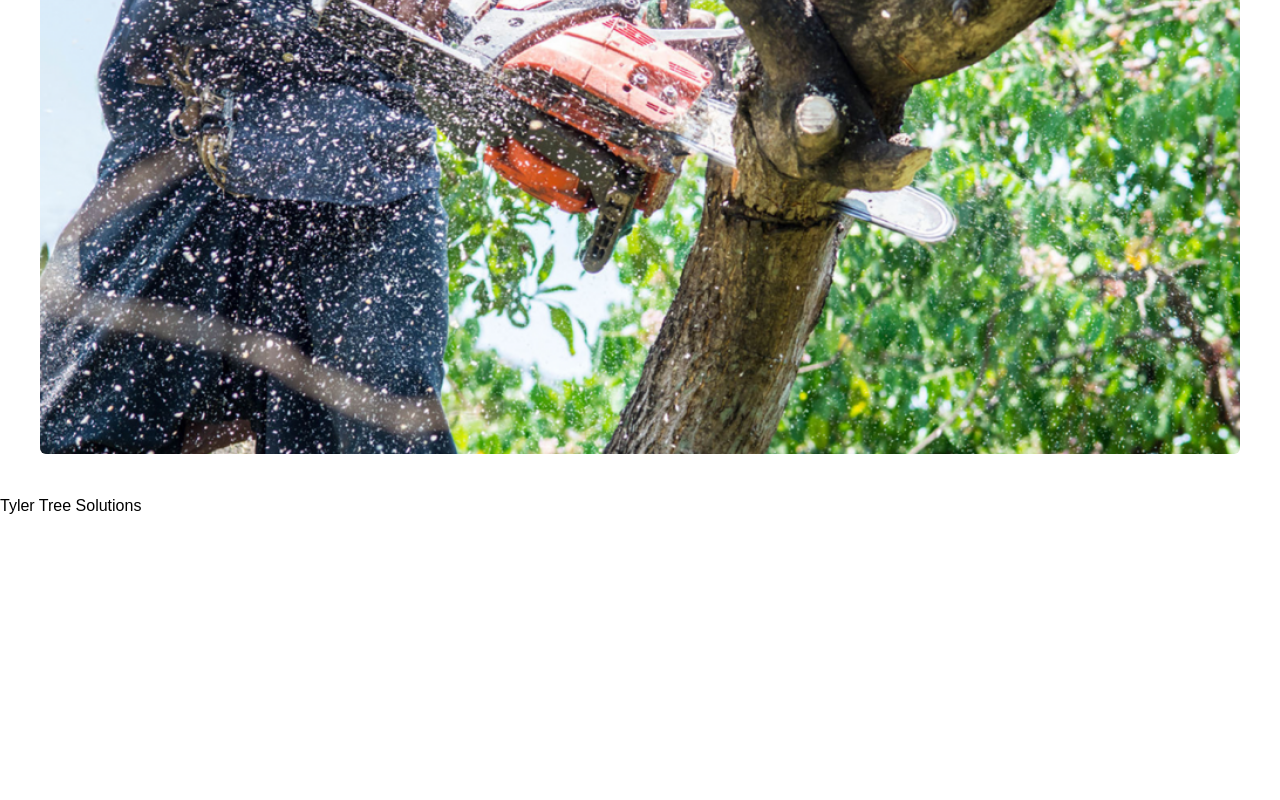
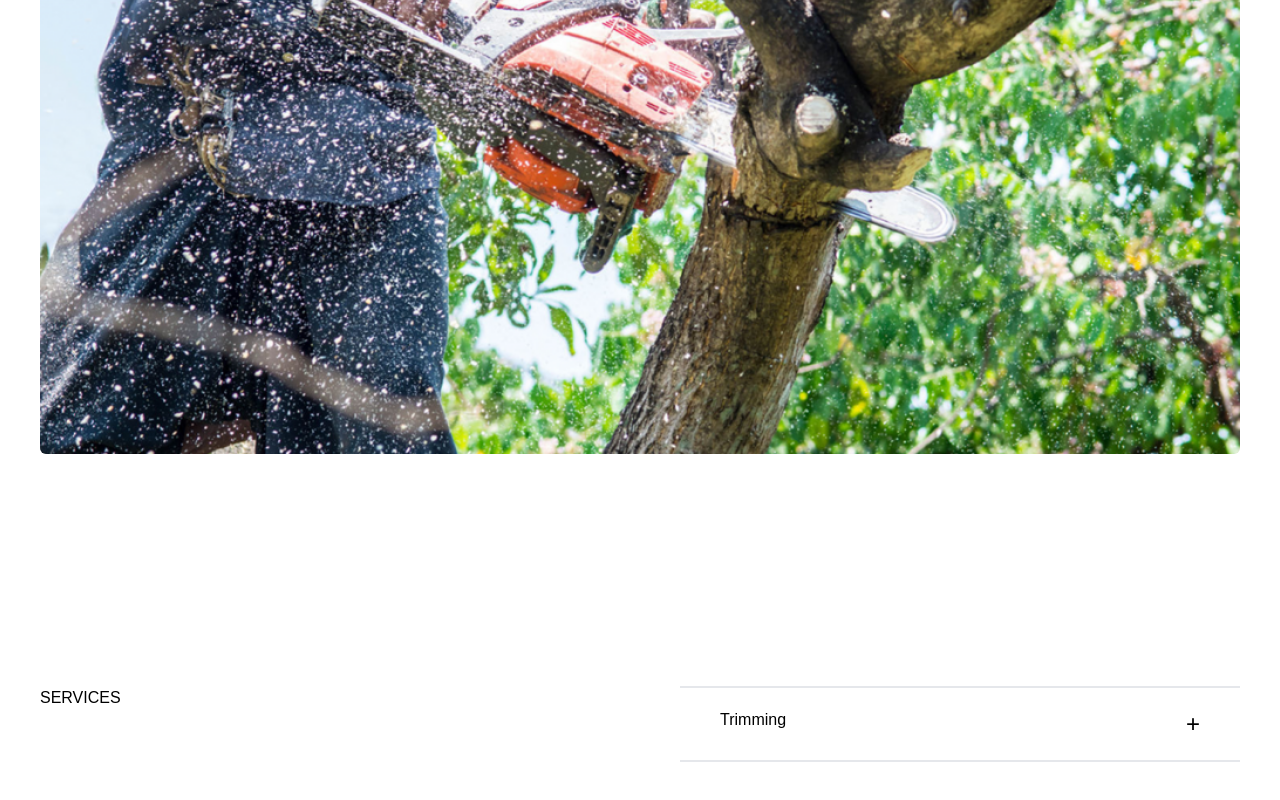
Before and after one commit to gmcclarin/tyler, a React (Create React App) app: page / in a window 1280 px wide. Shown: the part 320-1120 px from the top of the page. Before the commit the page ends 838 px from the top, so only its background shows below. Built offline with nearby package versions, Linux system fonts and the light colour scheme.

Commit message:
create services component, import into Home . Create first placeholder service

```diff
--- /dev/null
+++ b/src/components/Services.js
@@ -0,0 +1,16 @@
+const Services = () => {
+    return (
+        <div className="flex w-full my-48">
+            <div className="w-1/2 mx-10">SERVICES</div>
+            <div className="w-1/2 mx-10">
+                <div className="w-full flex justify-between border-b-2 border-t-2 py-5">
+                    <div className="mx-10">Trimming</div>
+                    {/* needs to be a expandable button! use state */}
+                    <div className="mx-10 text-2xl">+</div>
+                </div>
+            </div>
+        </div>
+    )
+};
+
+export default Services;
--- a/src/pages/Home.js
+++ b/src/pages/Home.js
@@ -1,5 +1,6 @@
 import Nav from "../components/Nav";
 import hp from "../photos/homeplaceholder.jpg"
+import Services from "../components/Services";
 
 const Home = () => {
     return(
@@ -9,7 +10,7 @@ const Home = () => {
                 <img src={hp} className="max-w-full h-auto m-10 w-full rounded-md"/>
             </div>
             <div className="">
-                Tyler Tree Solutions
+                <Services />
             </div>
 
         </div>
```
